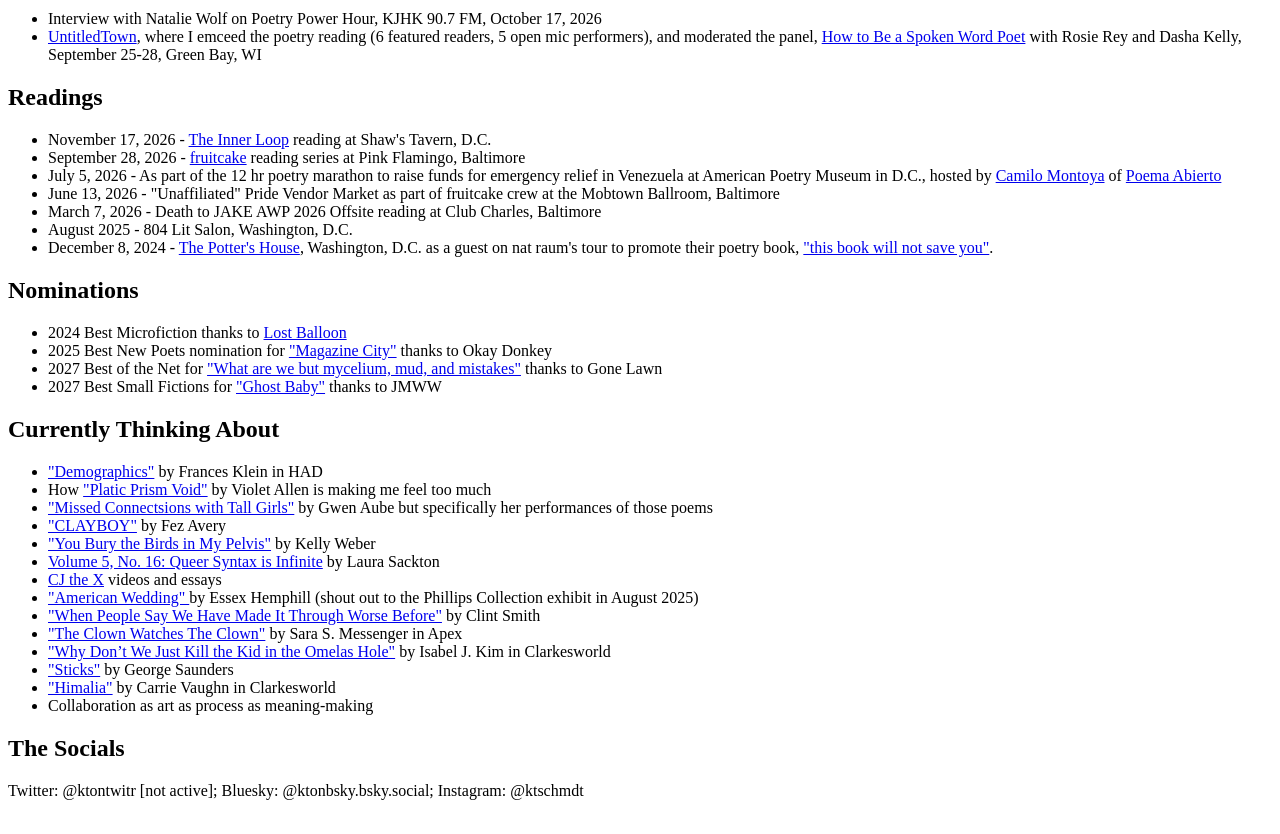
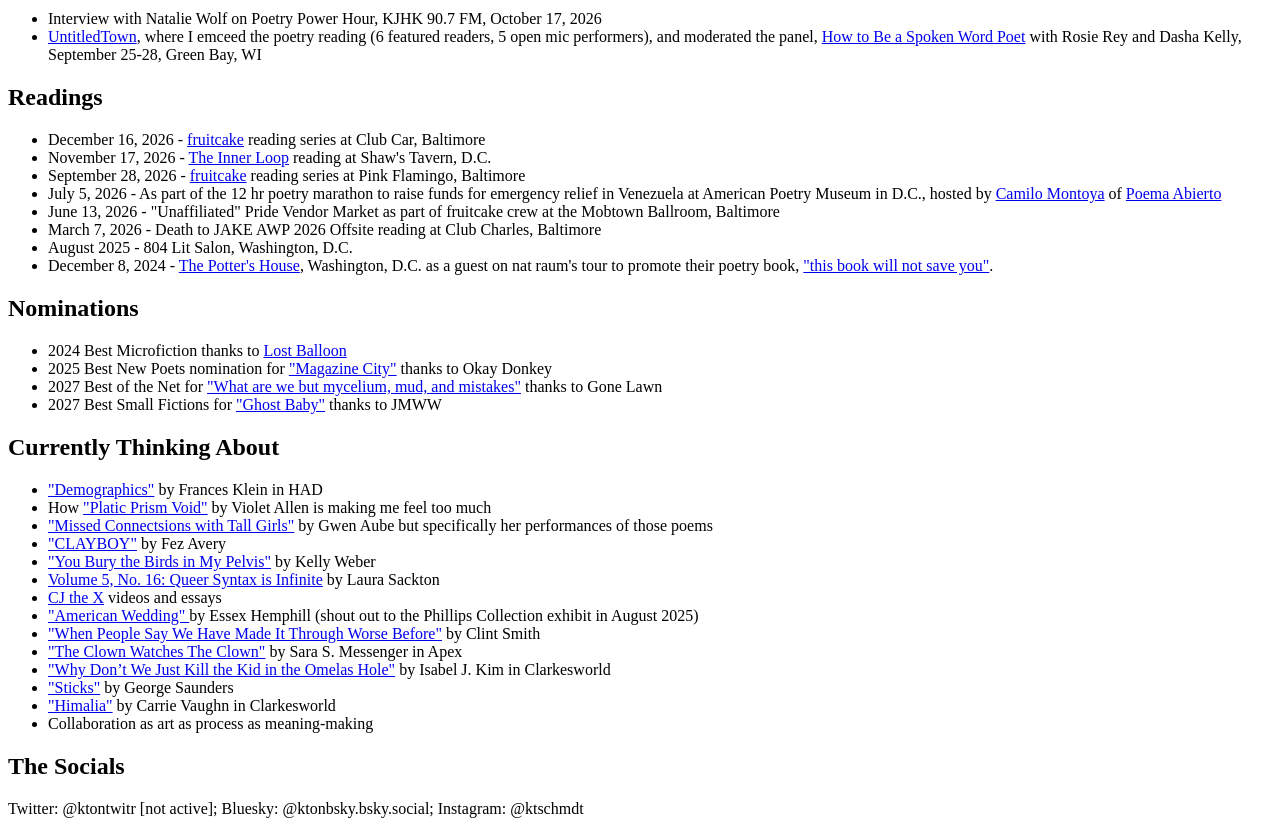
Before and after one commit to kschmdt/kschmdt.github.io, a plain HTML site: page index.html in a window 1280 px wide. Shown: the part 900-1734 px from the top of the page. Drawn offline with Linux system fonts and the light colour scheme.

Commit message:
Update index.html

```diff
--- a/index.html
+++ b/index.html
@@ -90,6 +90,7 @@
 <h2> Readings </h2>
 
 <ul>
+<li>December 16, 2026 - <a href="https://www.instagram.com/fruitcakebmore/">fruitcake</a> reading series at Club Car, Baltimore </li>
 <li>November 17, 2026 - <a href="https://theinnerlooplit.org/readings/">The Inner Loop</a> reading at Shaw's Tavern, D.C.</li>
 <li>September 28, 2026 - <a href="https://www.instagram.com/fruitcakebmore/">fruitcake</a> reading series at Pink Flamingo, Baltimore </li>
 <li>July 5, 2026 - As part of the 12 hr poetry marathon to raise funds for emergency relief in Venezuela at American Poetry Museum in D.C., hosted by <a href= "https://sliceofcamilo.com/">Camilo Montoya</a> of <a href= "https://www.instagram.com/poema.abierto/">Poema Abierto</a> </li>
```
